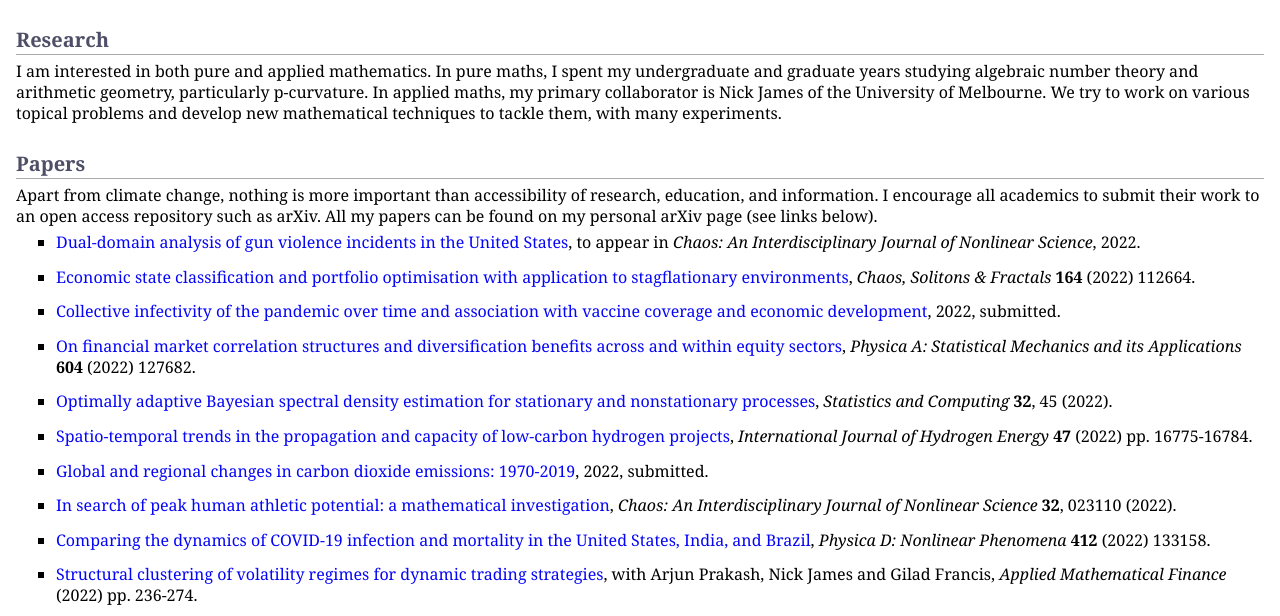
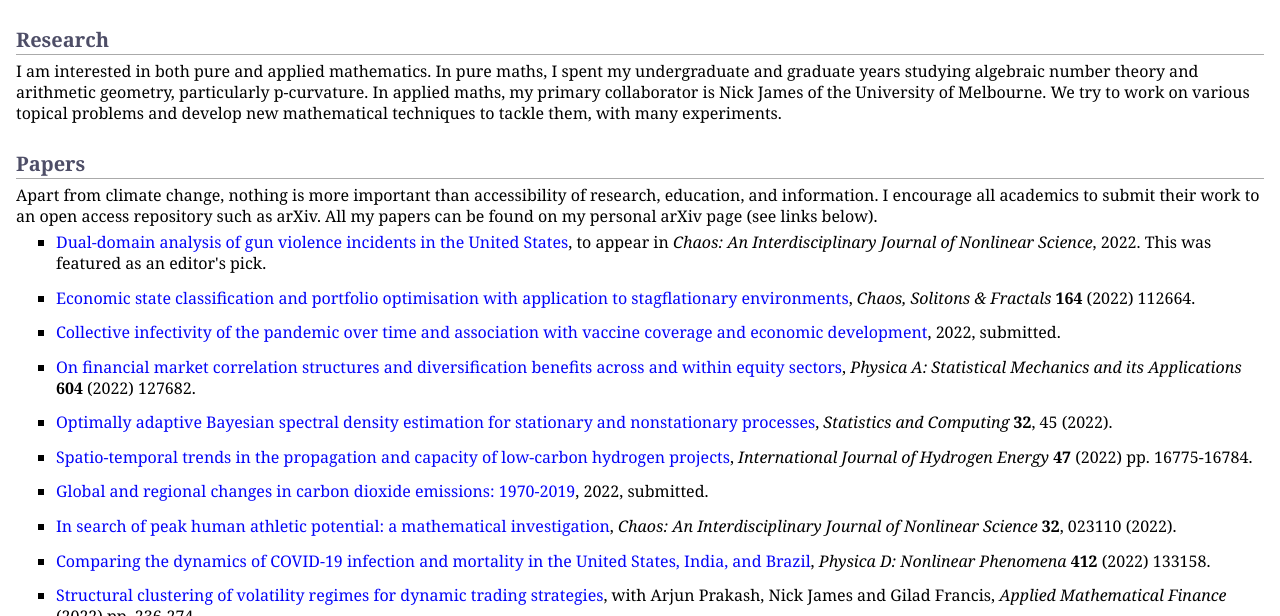
Before and after one commit to MaxMenzies/maxmenzies.com, a Jekyll site: the page index.html, which Jekyll copies as it is, in a window 1280 px wide and 900 px high, cut to the strip 284-900 px from the top of the window. Built offline with Jekyll 4.4.1, drawn with Linux system fonts in a browser that asks for light colours.

Commit message:
Update index.html

```diff
--- a/index.html
+++ b/index.html
@@ -40,7 +40,7 @@
 <h2>Papers</h2>
 <p>Apart from climate change, nothing is more important than accessibility of research, education, and information. I encourage all academics to submit their work to an open access repository such as arXiv. All my papers can be found on my personal arXiv page (see links below). </p>
 <ul>
-<li><p><a href="https://arxiv.org/abs/2208.07093">Dual-domain analysis of gun violence incidents in the United States</a>, to appear in <i>Chaos: An Interdisciplinary Journal of Nonlinear Science</i>, 2022.</p>
+<li><p><a href="https://arxiv.org/abs/2208.07093">Dual-domain analysis of gun violence incidents in the United States</a>, to appear in <i>Chaos: An Interdisciplinary Journal of Nonlinear Science</i>, 2022. This was featured as an editor's pick.</p>
 </li>
 </ul>
 <ul>
```
